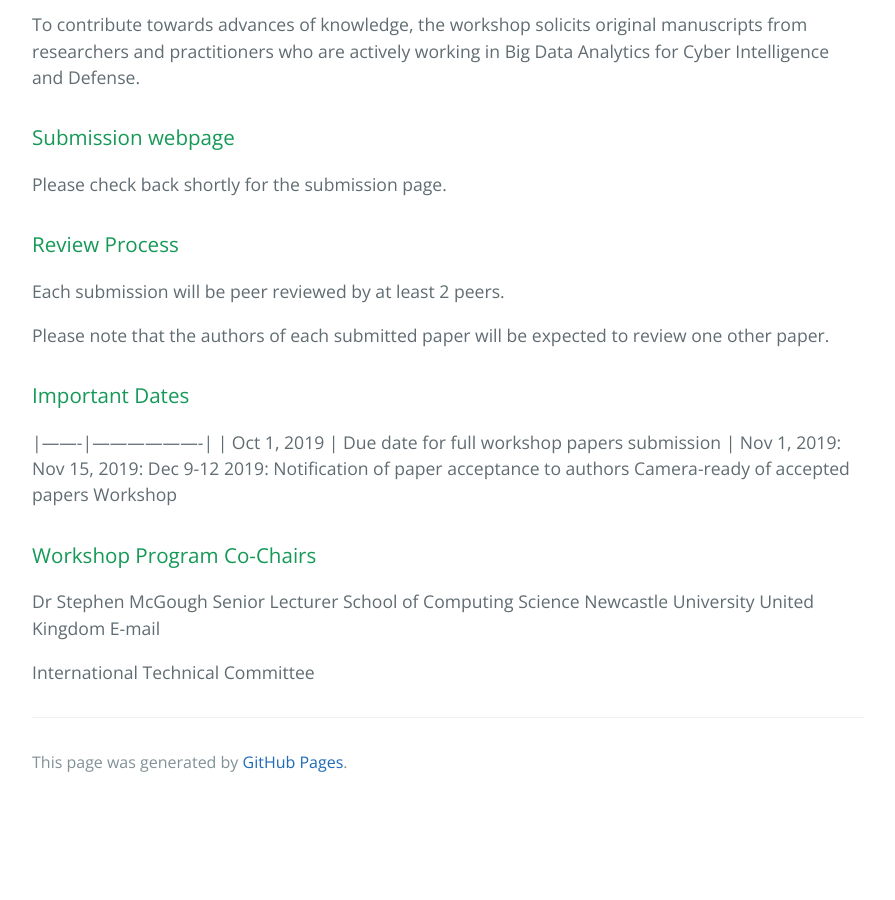
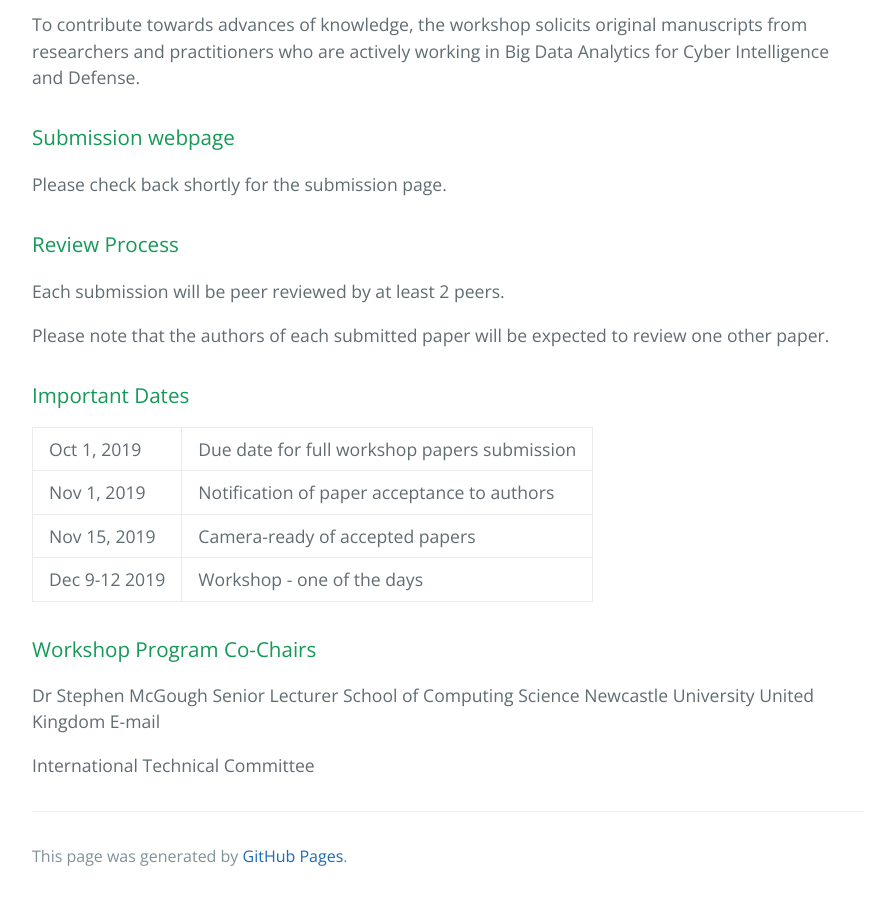
Before and after one commit to bda4cid/bda4cid.github.io, a Jekyll site: the page built from index.md, in a window 1280 px wide and 900 px high, scrolled down 2095 px. Shown: the whole window, without its empty margins (192-1087 px from the left). Built offline with Jekyll 4.4.1, drawn with Linux system fonts in a browser that asks for light colours; our own code applies the rules of GitHub Pages for plain Markdown files; before the commit the page ends 2901 px from its top, so only the background shows below that.

Commit message:
Important dates 2

```diff
--- a/index.md
+++ b/index.md
@@ -65,11 +65,9 @@ Please note that the authors of each submitted paper will be expected to review
 
 |-------|-------------------|
 | Oct 1, 2019 | Due date for full workshop papers submission |
-Nov 1, 2019:
-Nov 15, 2019:
-Dec 9-12 2019:
- Notification of paper acceptance to authors Camera-ready of accepted papers
-Workshop
+| Nov 1, 2019 |  Notification of paper acceptance to authors |
+| Nov 15, 2019 | Camera-ready of accepted papers |
+| Dec 9-12 2019 | Workshop - one of the days |
 
 ### Workshop Program Co-Chairs
 
```
